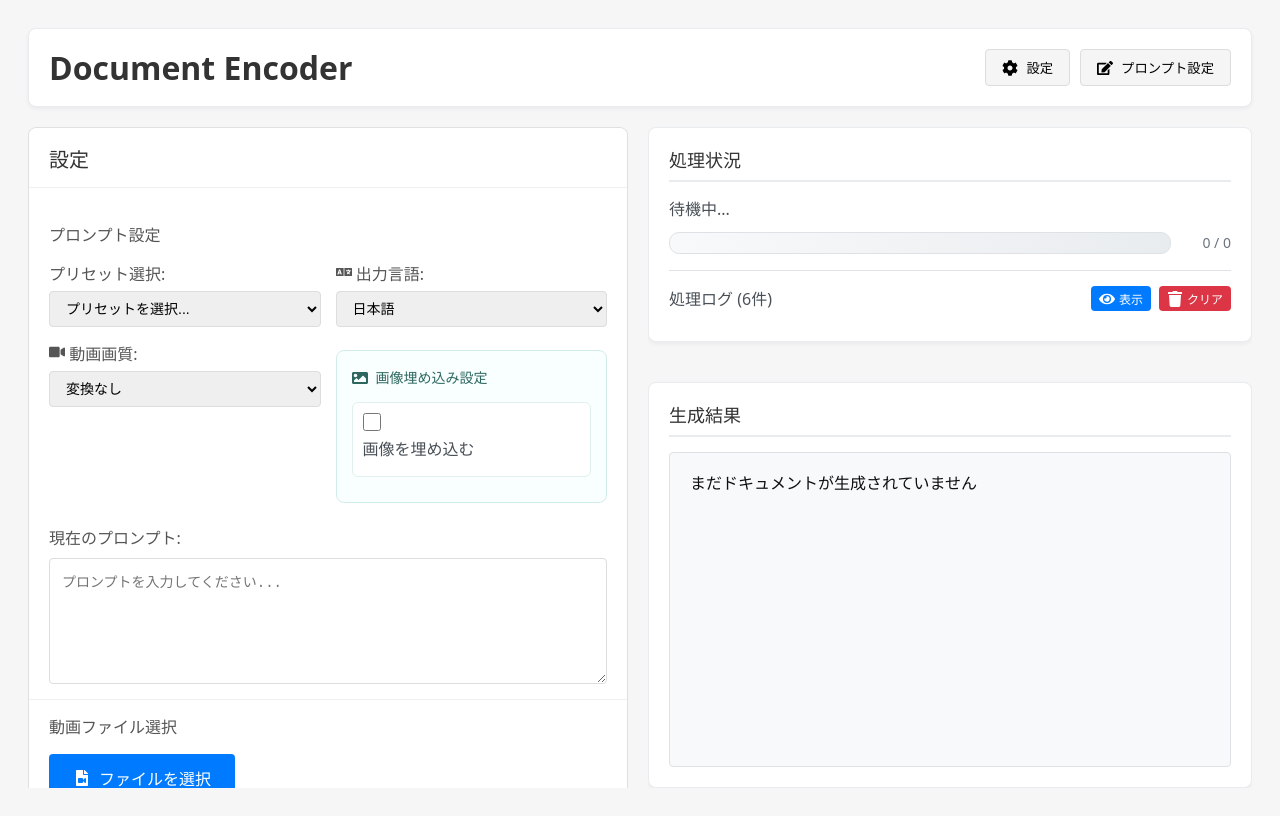
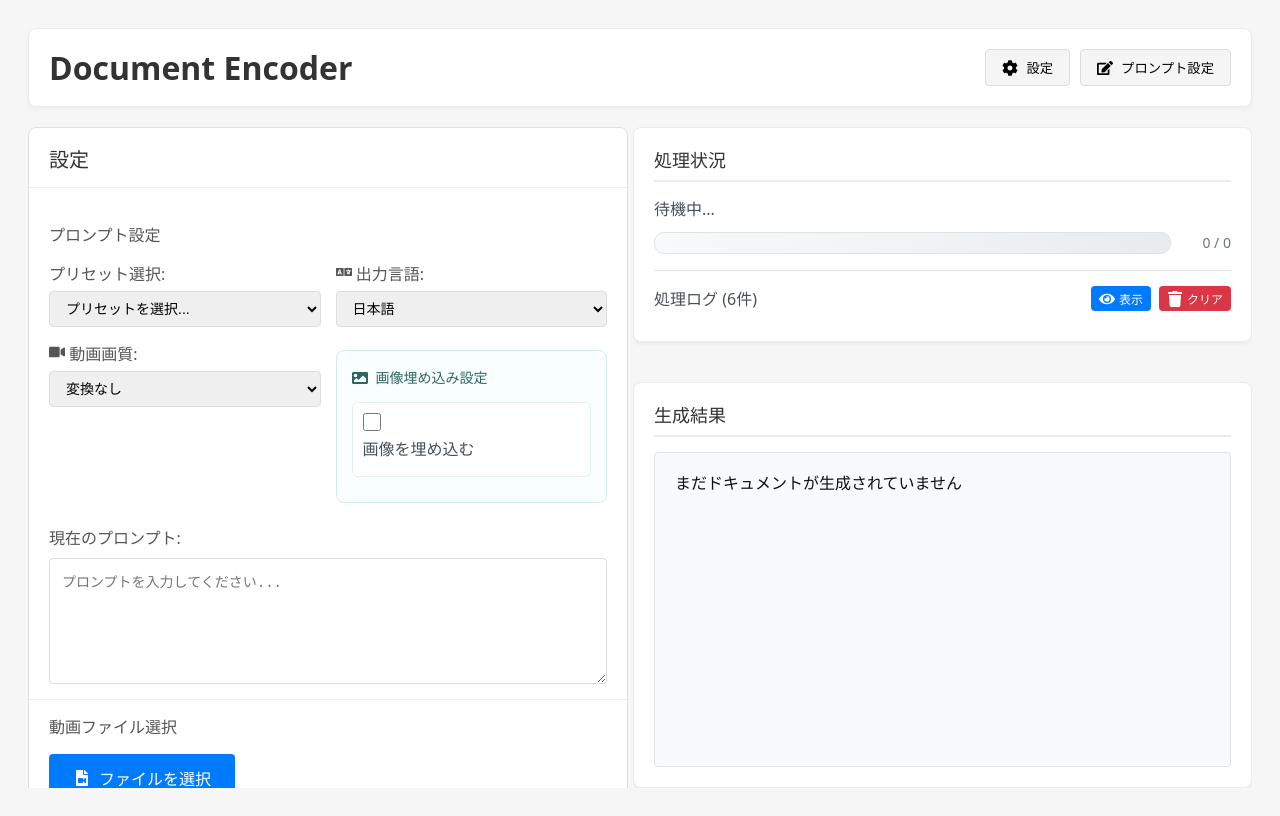
Before and after one commit to namazuchin/document_encoder, a React (Vite) app: page / in a window 1280 px wide. Built offline with nearby package versions, Linux system fonts and the light colour scheme.

Commit message:
App.cssのメインコンテンツの間隔を20pxから5pxに変更し、レイアウトの調整を行いました。これにより、コンテンツの表示がよりコンパクトになりました。

```diff
--- a/src/App.css
+++ b/src/App.css
@@ -38,7 +38,7 @@
 .main-content {
   display: flex;
   flex: 1;
-  gap: 20px;
+  gap: 5px;
   overflow: hidden;
   /* 明示的な高さを指定 */
   height: calc(100vh - 120px);
```
